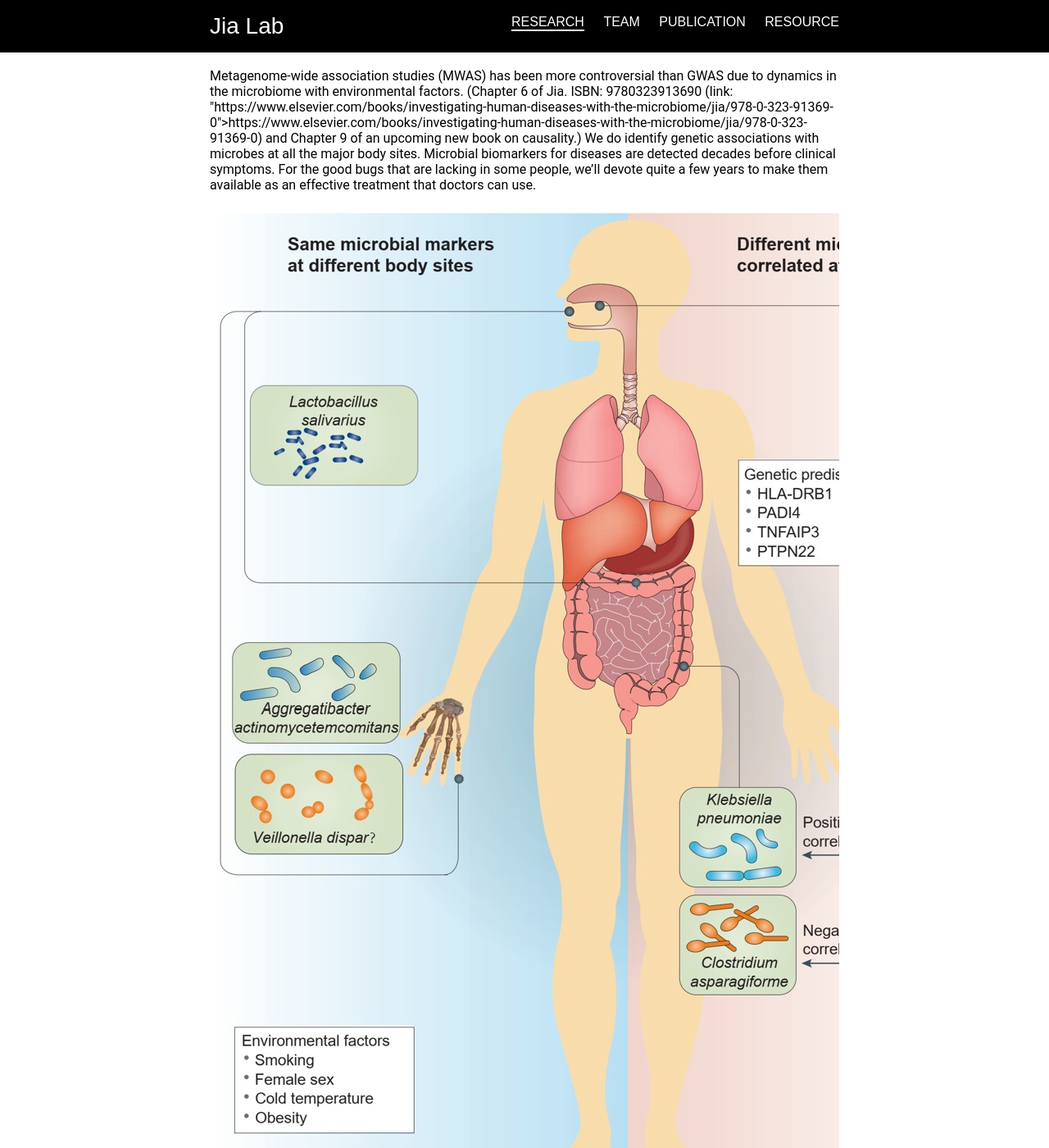
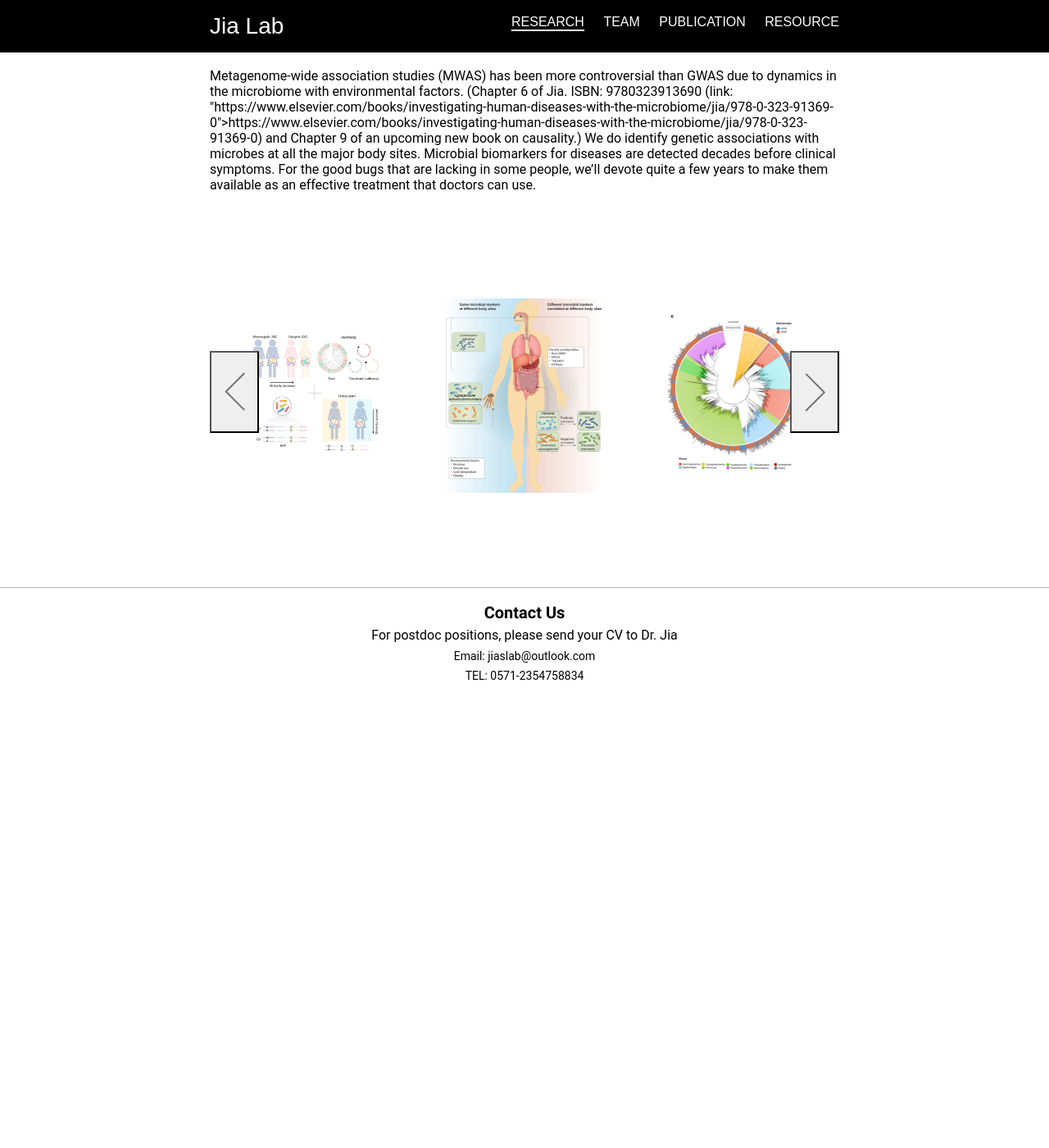
Before and after one commit to aghnu/JiaLab_website, a Jekyll site: the page built from index.html, in a window 1280 px wide and 1400 px high, scrolled down 1168 px. Shown: the whole window at 82% size. Built offline with Jekyll 4.4.1, drawn with Linux system fonts in a browser that asks for light colours; some web fonts are replaced; after the commit the page ends 2019 px from its top, so only the background shows below that.

Commit message:
Add JS gallery next/prev slide

```diff
--- a/_sass/_pages.scss
+++ b/_sass/_pages.scss
@@ -283,6 +283,60 @@ $publication-mobile-page-navigation-item-size:         20px;
             text-align: center;
         }
     }
+}
+
+.page-research-block-gallery-js {
+    height: 436px;
+    width: 100%;
+    display: flex;
+    position: relative;
+    .gallery-button {
+        height: 100px;
+        width: 60px;
+        background-size: cover;
+        position: absolute;
+        transform: translate(0%, -50%);
+        &.b-left {
+            top: 50%;
+            left: 0;
+            background-image: url("../svg/gallery_button_left_icon.svg");
+        }
+
+        &.b-right {
+            top: 50%;
+            right: 0;
+            background-image: url("../svg/gallery_button_right_icon.svg");
+        }
+    }
+
+    .gallery-container {
+        margin: 30px;
+        width: calc(100% / 3);
+        img {
+            height: 385px;
+            width: 100%;
+            object-fit: contain;
+        }
+        &.g-left {
+
+        }
+        &.g-right {
+
+        }
+        &.g-middle {
+
+        }
+    }
+
+    // .JSGallery_title_container {
+    //     position: absolute;
+    //     width: 100%;
+    //     height: $gallery_figure_title_height;
+    //     bottom: 0;
+    //     left: 0;
+    //     transform: translate(0%, -100%);
+    // }
+
 }
 
 // team page
```
Also changed, not shown: index.html (+28 -10 lines).
